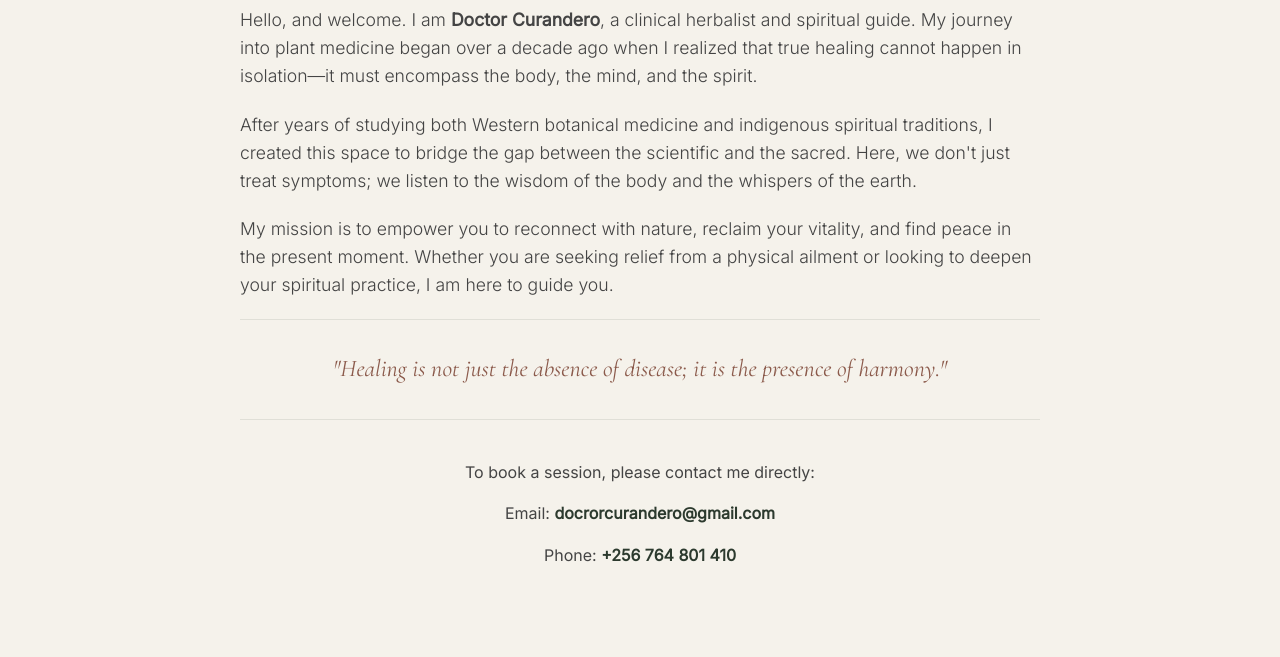
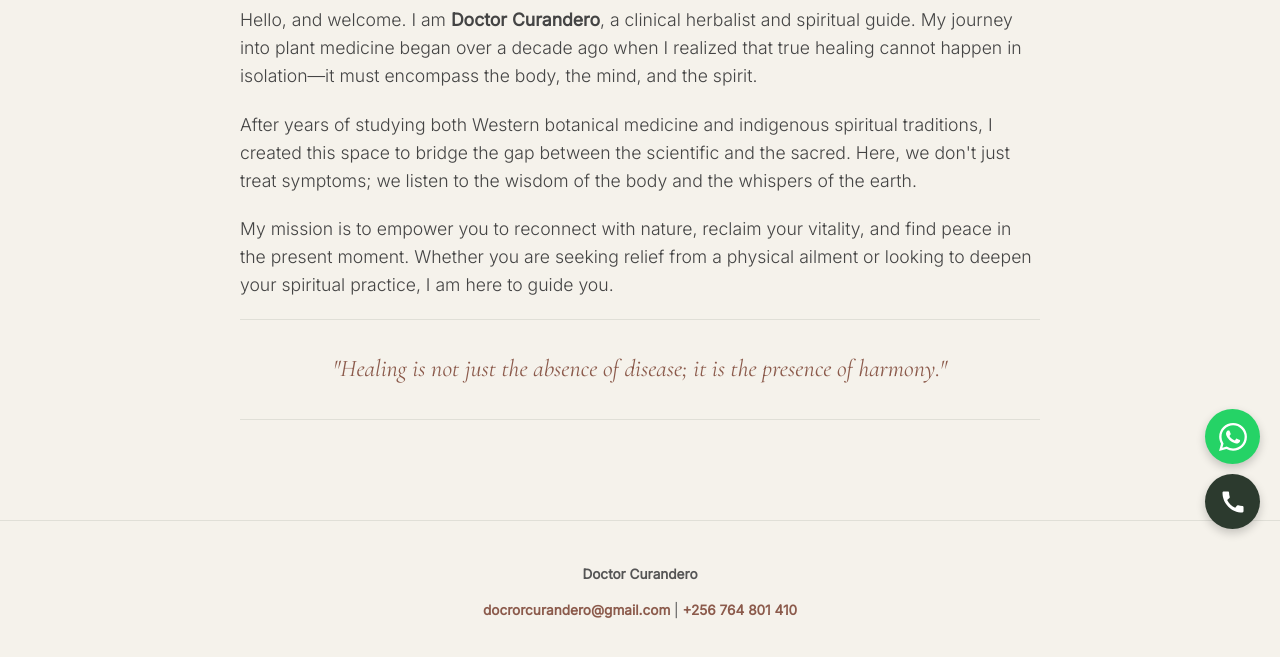
Before and after one commit to docrorcurandero/herbalism, a plain HTML site: page about.html in a window 1280 px wide. Shown: the part 251-908 px from the top of the page. Before the commit the page ends 856 px from the top, so only its background shows below. Drawn offline with nearby package versions, Linux system fonts and the light colour scheme.

Commit message:
Update about.html

```diff
--- a/about.html
+++ b/about.html
@@ -17,8 +17,16 @@
         h1 { font-size: 2.5rem; margin-bottom: 20px; text-align: center; }
         .content p { font-weight: 300; color: #444; margin-bottom: 20px; font-size: 1.1rem; }
         .quote { font-family: 'Cormorant Garamond', serif; font-style: italic; font-size: 1.5rem; color: #8B5A4B; text-align: center; padding: 30px; border-top: 1px solid rgba(44, 58, 46, 0.1); border-bottom: 1px solid rgba(44, 58, 46, 0.1); margin-bottom: 40px;}
-        .contact-footer { text-align: center; font-size: 1rem; color: #444; }
-        .contact-footer a { color: #2C3A2E; font-weight: 600; text-decoration: none; }
+        footer { text-align: center; padding: 30px 0; font-size: 0.85rem; color: #555; border-top: 1px solid rgba(44, 58, 46, 0.1); margin-top: 40px; padding-bottom: 80px; }
+        footer a { color: #8B5A4B; text-decoration: none; font-weight: 600; }
+
+        /* FLOATING BUTTONS CSS */
+        .floating-buttons { position: fixed; bottom: 20px; right: 20px; display: flex; flex-direction: column; gap: 10px; z-index: 1000; }
+        .float-btn { width: 55px; height: 55px; border-radius: 50%; display: flex; align-items: center; justify-content: center; text-decoration: none; box-shadow: 0 4px 10px rgba(0,0,0,0.2); transition: transform 0.2s; }
+        .float-btn:hover { transform: scale(1.1); }
+        .float-btn svg { width: 28px; height: 28px; fill: white; }
+        .whatsapp-btn { background-color: #25D366; }
+        .call-btn { background-color: #2C3A2E; }
     </style>
 </head>
 <body>
@@ -47,12 +55,20 @@
         <div class="quote">
             "Healing is not just the absence of disease; it is the presence of harmony."
         </div>
+    </div>
 
-        <div class="contact-footer">
-            <p>To book a session, please contact me directly:</p>
-            <p>Email: <a href="mailto:docrorcurandero@gmail.com">docrorcurandero@gmail.com</a></p>
-            <p>Phone: <a href="tel:+256764801410">+256 764 801 410</a></p>
-        </div>
+    <footer>
+        <p><strong>Doctor Curandero</strong></p>
+        <p><a href="mailto:docrorcurandero@gmail.com">docrorcurandero@gmail.com</a> | <a href="tel:+256764801410">+256 764 801 410</a></p>
+    </footer>
+
+    <div class="floating-buttons">
+        <a href="https://wa.me/256764801410?text=Hello%20Doctor%20Curandero,%20I%20would%20like%20to%20book%20a%20consultation." target="_blank" class="float-btn whatsapp-btn" aria-label="Chat on WhatsApp">
+            <svg viewBox="0 0 24 24"><path d="M17.472 14.382c-.297-.149-1.758-.867-2.03-.967-.273-.099-.471-.148-.67.15-.197.297-.767.966-.94 1.164-.173.199-.347.223-.644.075-.297-.15-1.255-.463-2.39-1.475-.883-.788-1.48-1.761-1.653-2.059-.173-.297-.018-.458.13-.606.134-.133.298-.347.446-.52.149-.174.198-.298.298-.497.099-.198.05-.371-.025-.52-.075-.149-.669-1.612-.916-2.207-.242-.579-.487-.5-.669-.51-.173-.008-.371-.01-.57-.01-.198 0-.52.074-.792.372-.272.297-1.04 1.016-1.04 2.479 0 1.462 1.065 2.875 1.213 3.074.149.198 2.096 3.2 5.077 4.487.709.306 1.262.489 1.694.625.712.227 1.36.195 1.871.118.571-.085 1.758-.719 2.006-1.413.248-.694.248-1.289.173-1.413-.074-.124-.272-.198-.57-.347m-5.421 7.403h-.004a9.87 9.87 0 01-5.031-1.378l-.361-.214-3.741.982.998-3.648-.235-.374a9.86 9.86 0 01-1.51-5.26c.001-5.45 4.436-9.884 9.888-9.884 2.64 0 5.122 1.03 6.988 2.898a9.825 9.825 0 012.893 6.994c-.003 5.45-4.437 9.884-9.885 9.884m8.413-18.297A11.815 11.815 0 0012.05 0C5.495 0 .16 5.335.157 11.892c0 2.096.547 4.142 1.588 5.945L.057 24l6.305-1.654a11.882 11.882 0 005.683 1.448h.005c6.554 0 11.89-5.335 11.893-11.893a11.821 11.821 0 00-3.48-8.413Z"/></svg>
+        </a>
+        <a href="tel:+256764801410" class="float-btn call-btn" aria-label="Call Us">
+            <svg viewBox="0 0 24 24"><path d="M20.01 15.38c-1.23 0-2.42-.2-3.53-.56a.977.977 0 00-1.01.24l-1.57 1.97c-2.83-1.35-5.48-3.9-6.89-6.83l1.95-1.66c.27-.28.35-.67.24-1.02-.37-1.11-.56-2.3-.56-3.53 0-.54-.45-.99-.99-.99H4.19C3.65 3 3 3.24 3 3.99 3 13.28 10.73 21 20.03 21c.71 0 .99-.63.99-1.18v-3.45c0-.54-.45-.99-.99-.99z"/></svg>
+        </a>
     </div>
 </body>
 </html>
```
